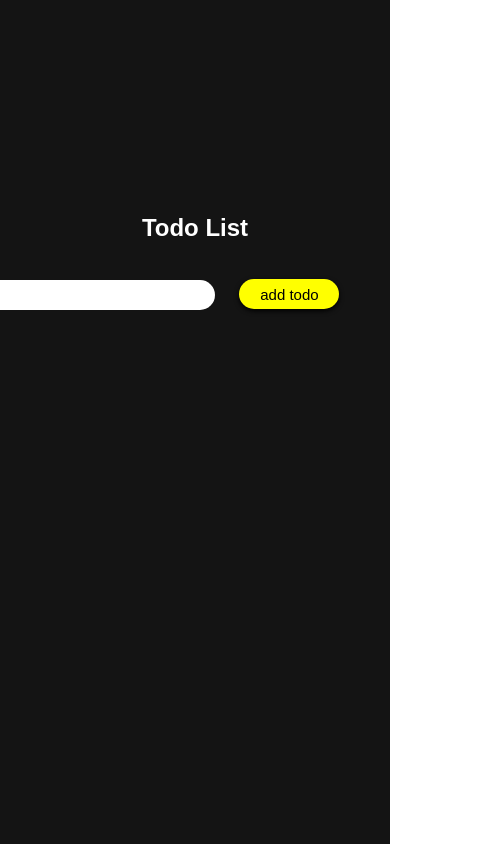
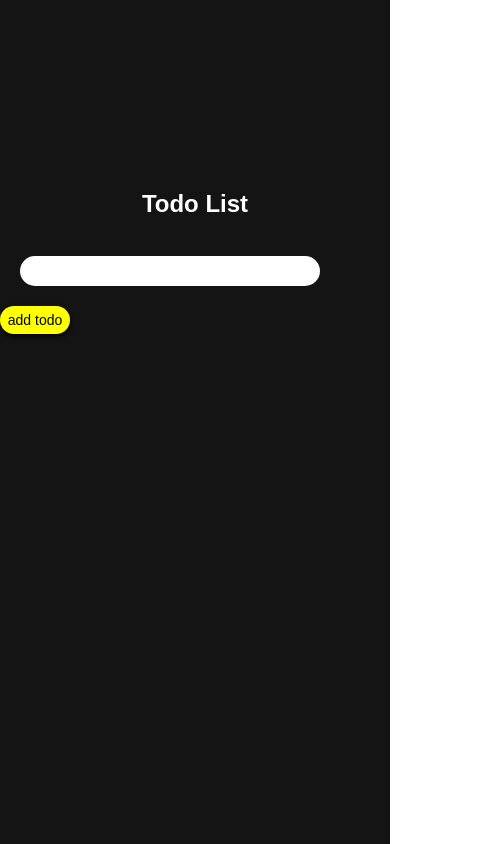
Before and after one commit to PoojaRajput07/TODO-List-with-js, a plain HTML site: page index.html in a window 390 px wide. Shown: the whole page, 495 px wide, since content can reach past the window. Drawn offline with Linux system fonts and the light colour scheme.

Commit message:
Update index.css

```diff
--- a/index.css
+++ b/index.css
@@ -83,3 +83,32 @@ h1{
     outline: 2px solid yellow;
     box-shadow: 0 0 5px yellow;
 }
+/* ========== Responsive: Mobile Portrait ========== */
+@media (max-width: 600px) {
+  /* Make the main layout stack in one column */
+  .main-todo-div {
+    grid-template-columns: 1fr;
+    grid-gap: 10px;
+  }
+
+  /* Full‑width input box, with sensible max */
+  #inputbox {
+    width: 90vw;
+    max-width: 300px;
+  }
+
+  /* Shrink buttons a bit */
+  .btn,
+  .deletebtn {
+    width: 70px;
+    height: 28px;
+    font-size: 14px;
+  }
+
+  /* Make each todo item take full width */
+  .todo-list-elem {
+    width: 90vw;
+    max-width: 600px;
+    margin: 10px 0;
+  }
+}
```
